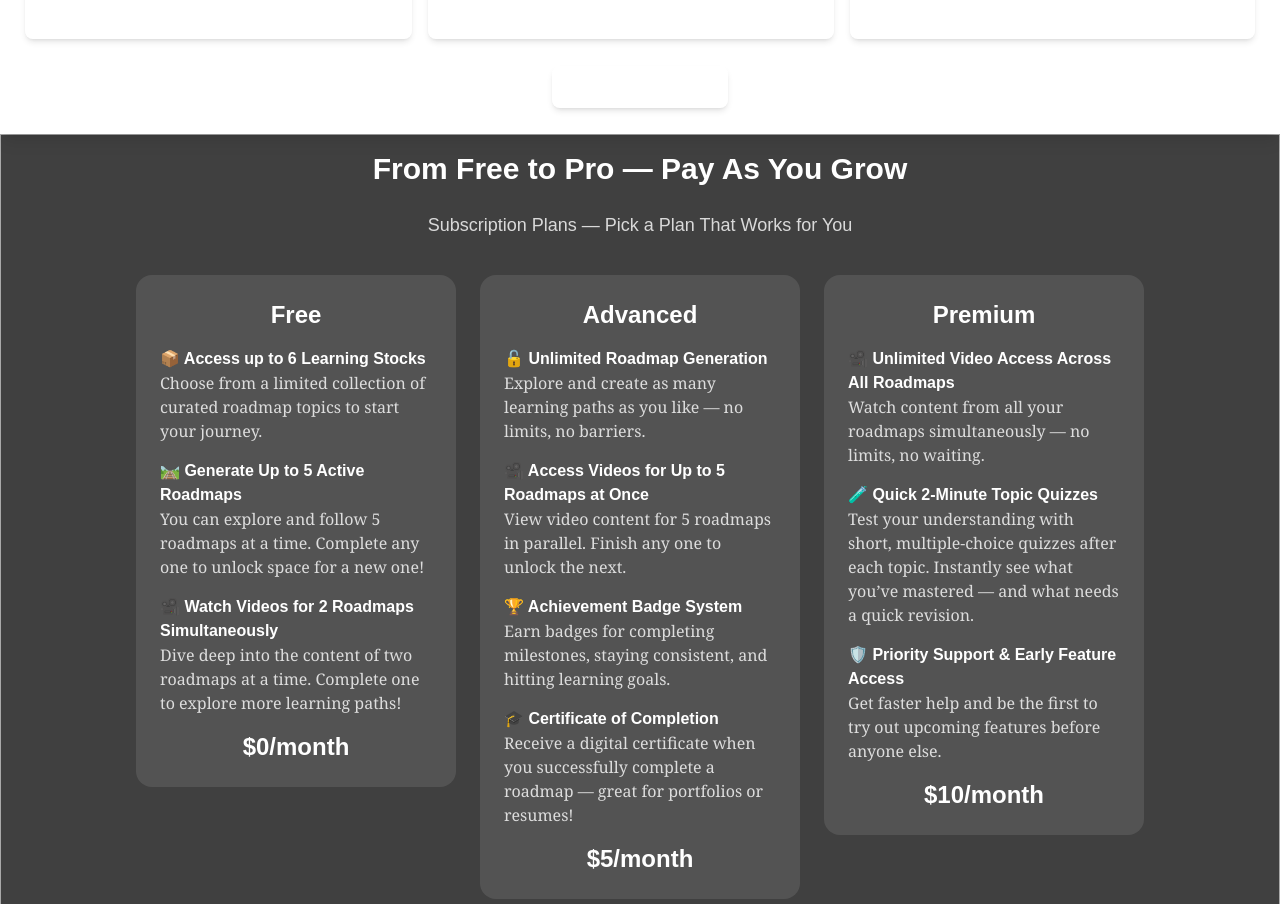
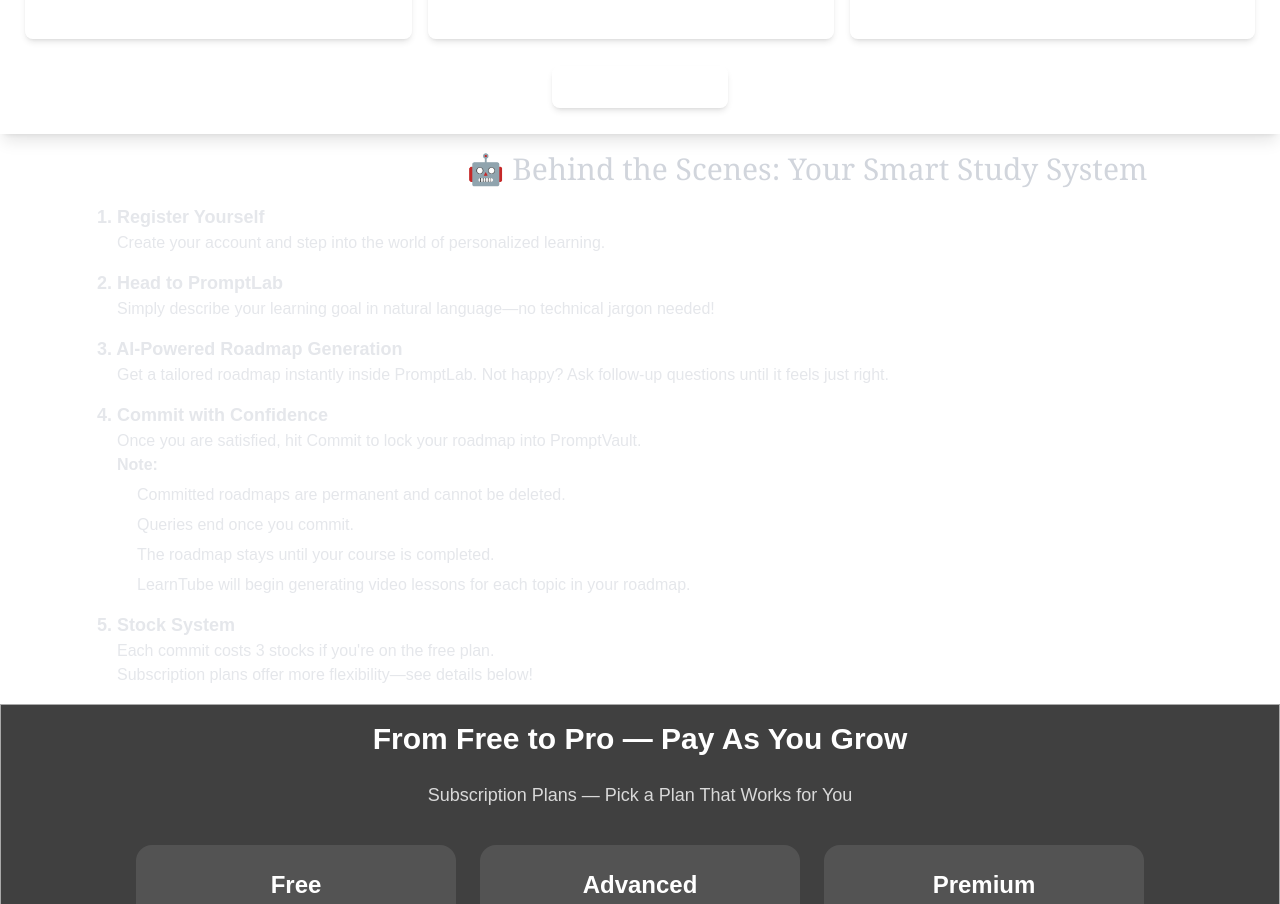
Before and after one commit to alimehdi32/arthor, a Next.js app in the folder frontend/: page / in a window 1280 px wide. Shown: the part 700-1604 px from the top of the page. Built offline with nearby package versions, Linux system fonts and the light colour scheme; no server answers.

Commit message:
Working component done

```diff
--- /dev/null
+++ b/frontend/app/components/Working.js
@@ -0,0 +1,46 @@
+import React from 'react'
+
+const Working = () => {
+    return (
+        <div className='p-4 border border-white/55'>
+            <h2 className='text-3xl text-gray-300 font-serif ml-[450px]'>🤖 Behind the Scenes: Your Smart Study System</h2>
+            <div className='mt-4 text-gray-200 flex flex-wrap flex-col place-items-start gap-3.5'>
+                <div className='pl-20'>
+                    <h5 className='text-lg font-semibold'>1. Register Yourself</h5>
+                    <p className='ml-5'>Create your account and step into the world of personalized learning.</p>
+                </div>
+                <div className='pl-20'>
+                    <h5 className='text-lg font-semibold'>2. Head to PromptLab</h5>
+                    <p className='ml-5'>Simply describe your learning goal in natural language—no technical jargon needed!</p>
+                </div>
+                <div className='pl-20'>
+                    <h5 className='text-lg font-semibold'>3. AI-Powered Roadmap Generation</h5>
+                    <p className='ml-5'>Get a tailored roadmap instantly inside PromptLab. Not happy? Ask follow-up questions until it feels just right.</p>
+                </div>
+                <div className='pl-20'>
+                    <h5 className='text-lg font-semibold'>4. Commit with Confidence</h5>
+                    <p className='ml-5'>Once you are satisfied, hit Commit to lock your roadmap into PromptVault.
+                         <div className='font-bold'>Note:</div>
+
+                        <div className='ml-5 mt-1.5'>Committed roadmaps are permanent and cannot be deleted.</div>
+
+                        <div className='ml-5 mt-1.5'>Queries end once you commit.</div>
+
+                        <div className='ml-5 mt-1.5'>The roadmap stays until your course is completed.</div>
+
+                        <div className='ml-5 mt-1.5'>LearnTube will begin generating video lessons for each topic in your roadmap.</div>
+
+                    </p>
+                </div>
+                <div className='pl-20'>
+                    <h5 className='text-lg font-semibold'>5. Stock System</h5>
+                    <p className='ml-5'>Each commit costs 3 stocks if you&#39;re on the free plan. <div></div>
+
+                        Subscription plans offer more flexibility—see details below!</p>
+                </div>
+            </div>
+        </div>
+    )
+}
+
+export default Working
--- a/frontend/app/page.js
+++ b/frontend/app/page.js
@@ -1,6 +1,7 @@
 import Features from "./components/Features";
 import Reviews from "./components/Reviews";
 import Subscription from "./components/Subscription";
+import Working from "./components/Working";
 
 export default function Home() {
   const messages = [
@@ -56,6 +57,7 @@
         </div>
       </div>
       <Features />
+      <Working/>
       <Subscription />
       <Reviews />
     </div>
```
